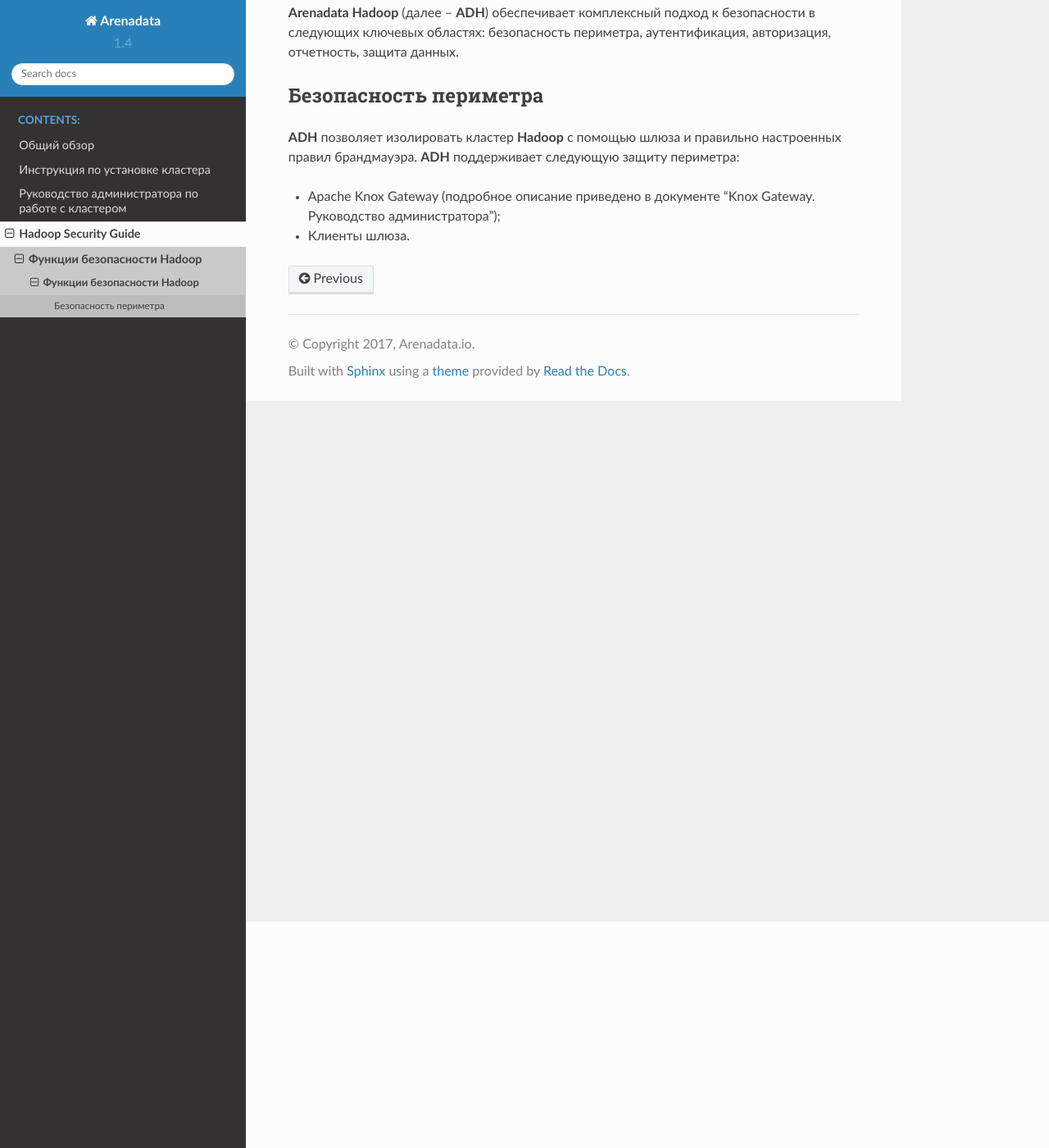
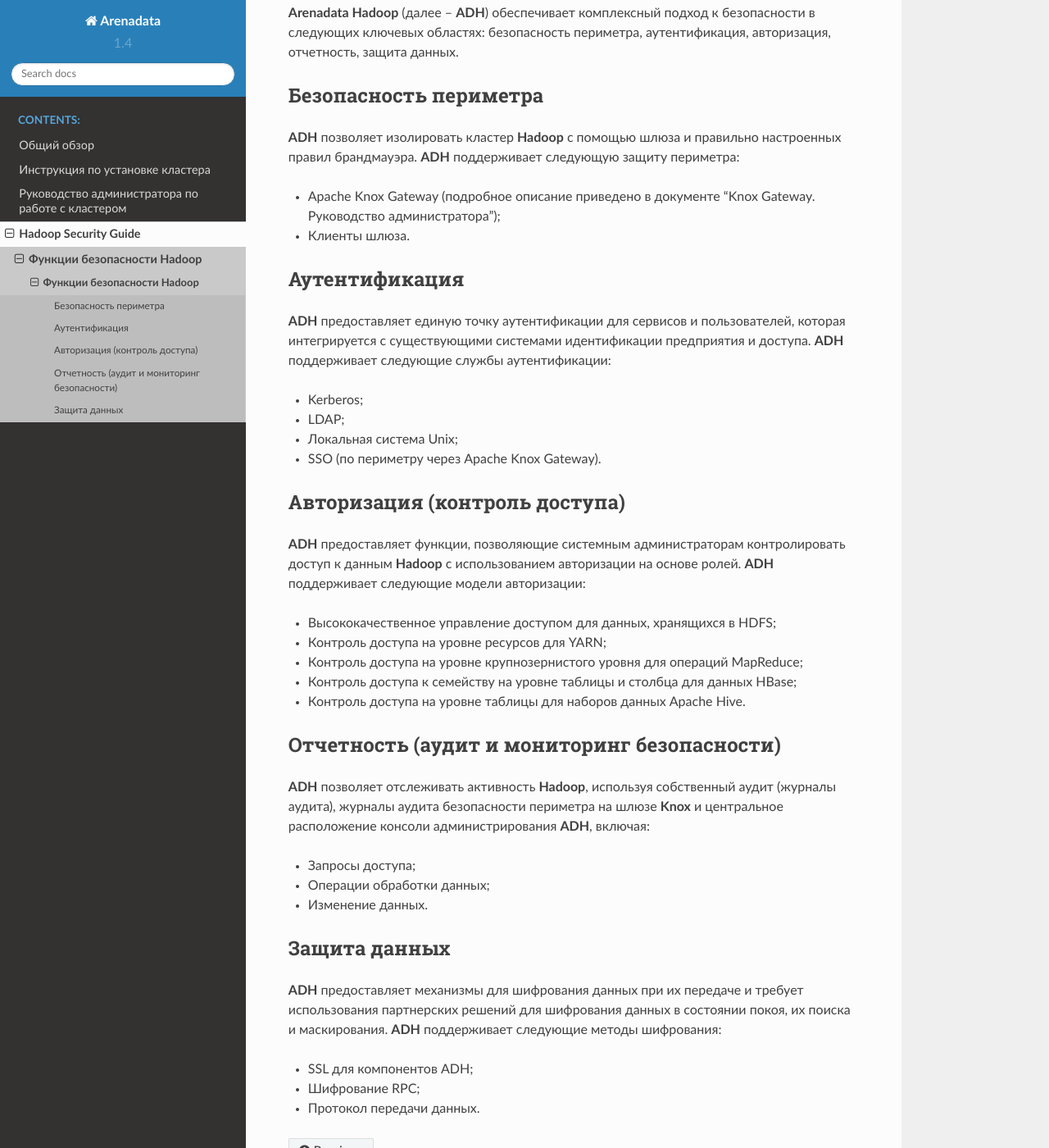
Before and after one commit to arenadata/docs_adps, a Sphinx documentation site: the page built from source/security/features.rst, in a window 1280 px wide and 1400 px high, scrolled down 276 px. Shown: the whole window at 82% size. Built offline with Sphinx 7.4.7 and the Read the Docs theme 2.0.0, drawn with Linux system fonts in a browser that asks for light colours.

Commit message:
Update features.rst

```diff
--- a/source/security/features.rst
+++ b/source/security/features.rst
@@ -17,3 +17,46 @@
 
 +	Apache Knox Gateway (подробное описание приведено в документе "Knox Gateway. Руководство администратора");
 +	Клиенты шлюза.
+
+
+Аутентификация
+^^^^^^^^^^^^^^
+
+**ADH** предоставляет единую точку аутентификации для сервисов и пользователей, которая интегрируется с существующими системами идентификации предприятия и доступа. **ADH** поддерживает следующие службы аутентификации:
+
++	Kerberos;
++	LDAP;
++	Локальная система Unix;
++	SSO (по периметру через Apache Knox Gateway).
+
+
+Авторизация (контроль доступа)
+^^^^^^^^^^^^^^^^^^^^^^^^^^^^^^
+
+**ADH** предоставляет функции, позволяющие системным администраторам контролировать доступ к данным **Hadoop** с использованием авторизации на основе ролей. **ADH** поддерживает следующие модели авторизации:
+
++	Высококачественное управление доступом для данных, хранящихся в HDFS;
++	Контроль доступа на уровне ресурсов для YARN;
++	Контроль доступа на уровне крупнозернистого уровня для операций MapReduce;
++	Контроль доступа к семейству на уровне таблицы и столбца для данных HBase;
++	Контроль доступа на уровне таблицы для наборов данных Apache Hive.
+
+
+Отчетность (аудит и мониторинг безопасности)
+^^^^^^^^^^^^^^^^^^^^^^^^^^^^^^^^^^^^^^^^^^^^
+
+**ADH** позволяет отслеживать активность **Hadoop**, используя собственный аудит (журналы аудита), журналы аудита безопасности периметра на шлюзе **Knox** и центральное расположение консоли администрирования **ADH**, включая:
+
++	Запросы доступа;
++	Операции обработки данных;
++	Изменение данных.
+
+
+Защита данных
+^^^^^^^^^^^^^
+
+**ADH** предоставляет механизмы для шифрования данных при их передаче и требует использования партнерских решений для шифрования данных в состоянии покоя, их поиска и маскирования. **ADH** поддерживает следующие методы шифрования:
+
++	SSL для компонентов ADH;
++	Шифрование RPC;
++	Протокол передачи данных.
```
